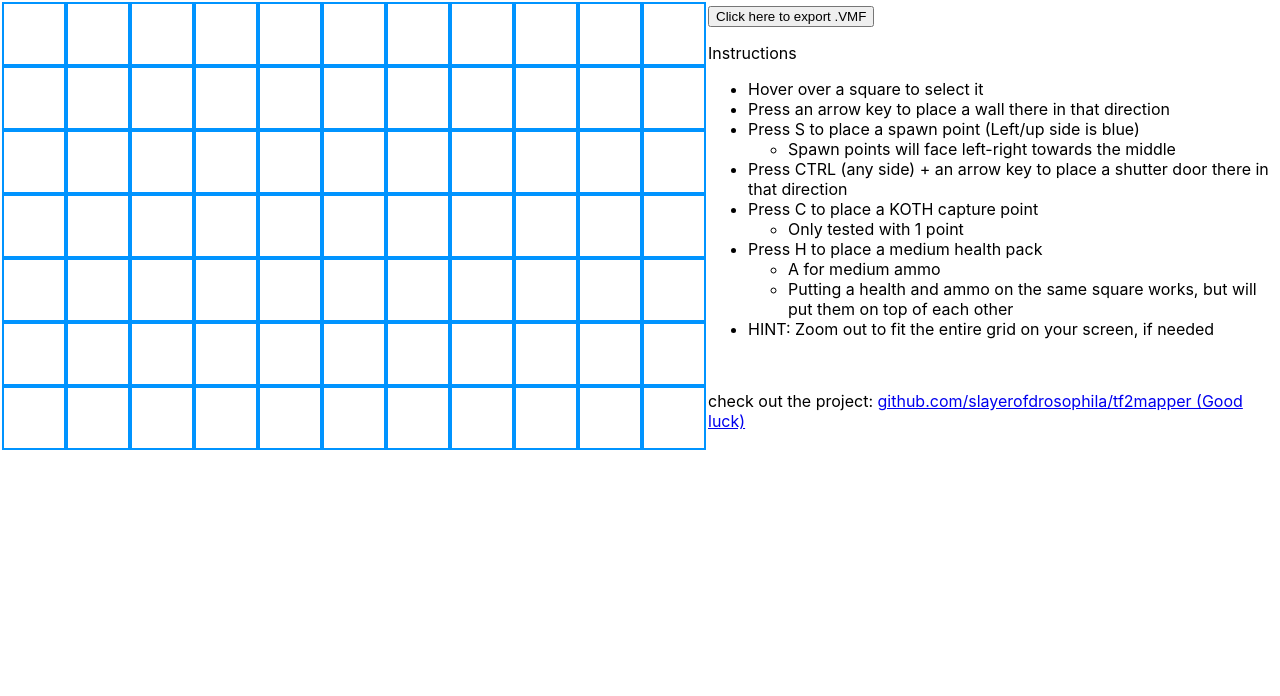
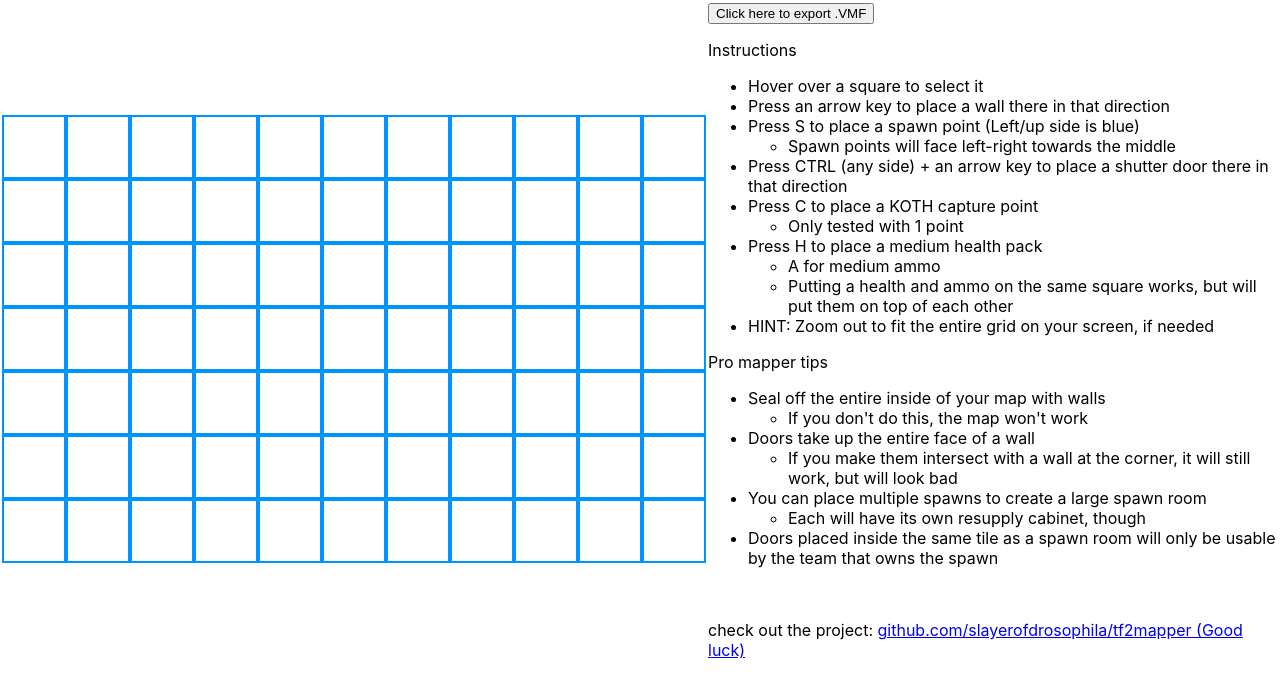
Before and after one commit to slayerofdrosophila/tf2mapper, a React (Create React App) app: page / in a window 1280 px wide. Shown: the top 696 px of the page. Built offline with nearby package versions, Linux system fonts and the light colour scheme.

Commit message:
Pro mapper tips

```diff
--- a/public/index.html
+++ b/public/index.html
@@ -7,7 +7,7 @@
     <meta name="theme-color" content="#000000" />
     <meta
       name="description"
-      content="Web site created using create-react-app"
+      content="Browser-based TF2 map creator"
     />
     <link rel="apple-touch-icon" href="%PUBLIC_URL%/Killicon_necro_smasher.png" />
     <!--
--- a/src/App.tsx
+++ b/src/App.tsx
@@ -73,6 +73,17 @@ function App() {
                             <li>Putting a health and ammo on the same square works, but will put them on top of each other</li></ul>
                             <li>HINT: Zoom out to fit the entire grid on your screen, if needed</li>
                         </ul>
+
+                        <p>Pro mapper tips</p>
+                        <ul>
+                            <li>Seal off the entire inside of your map with walls</li>
+                            <ul><li>If you don't do this, the map won't work</li></ul>
+                            <li>Doors take up the entire face of a wall</li>
+                            <ul><li>If you make them intersect with a wall at the corner, it will still work, but will look bad</li></ul>
+                            <li>You can place multiple spawns to create a large spawn room</li>
+                            <ul><li>Each will have its own resupply cabinet, though</li></ul>
+                            <li>Doors placed inside the same tile as a spawn room will only be usable by the team that owns the spawn</li>
+                        </ul>
                         <br/> <p>check out the project: <a href={"https://github.com/slayerofdrosophila/tf2mapper"}>github.com/slayerofdrosophila/tf2mapper (Good luck)</a>
                     </p>
                     </td>
```
